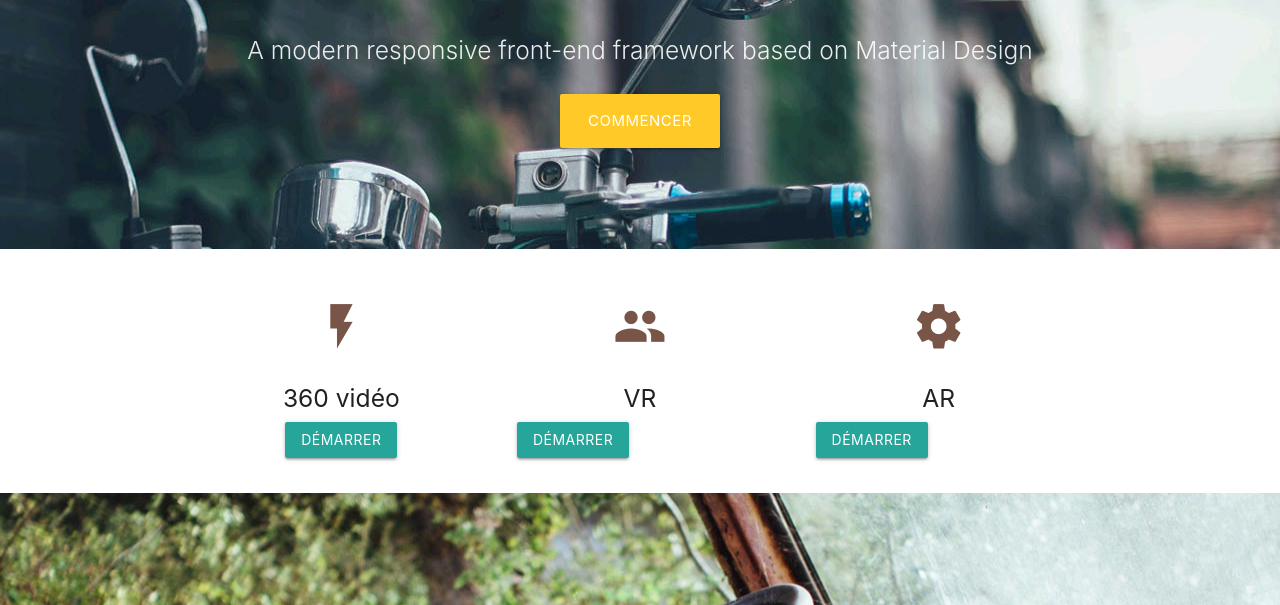
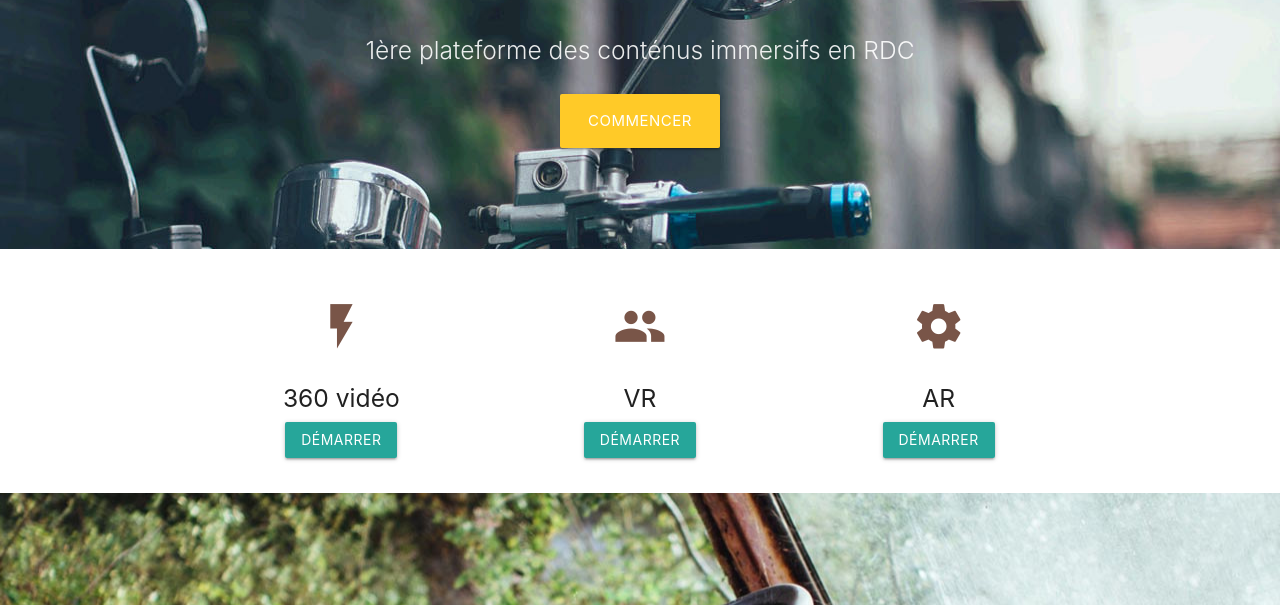
Before and after one commit to lax-tech/vr-for-kongo, a plain HTML site: page index.html in a window 1280 px wide. Shown: the part 195-800 px from the top of the page. Drawn offline with nearby package versions, Linux system fonts and the light colour scheme.

Commit message:
first commit 8

```diff
--- a/index.html
+++ b/index.html
@@ -31,7 +31,7 @@
         <br><br>
         <h1 class="header center amber-text">VR for Kongo</h1>
         <div class="row center">
-          <h5 class="header col s12 light">A modern responsive front-end framework based on Material Design</h5>
+          <h5 class="header col s12 light">1ère plateforme des conténus immersifs en RDC</h5>
         </div>
         <div class="row center">
           <a href="./video-360.html" id="download-button" class="btn-large waves-effect waves-light amber lighten-1">Commencer</a>
@@ -58,7 +58,7 @@
         </div>
 
         <div class="col s12 m4">
-          <div class="icon-block">
+          <div class="icon-block center">
             <h2 class="center brown-text"><i class="material-icons">group</i></h2>
             <h5 class="center">VR</h5>
             <a href="./vr.html" class="btn">Démarrer</a>
@@ -66,7 +66,7 @@
         </div>
 
         <div class="col s12 m4">
-          <div class="icon-block">
+          <div class="icon-block center">
             <h2 class="center brown-text"><i class="material-icons">settings</i></h2>
             <h5 class="center">AR</h5>
             <a href="./vr.html" class="btn">Démarrer</a>
```
